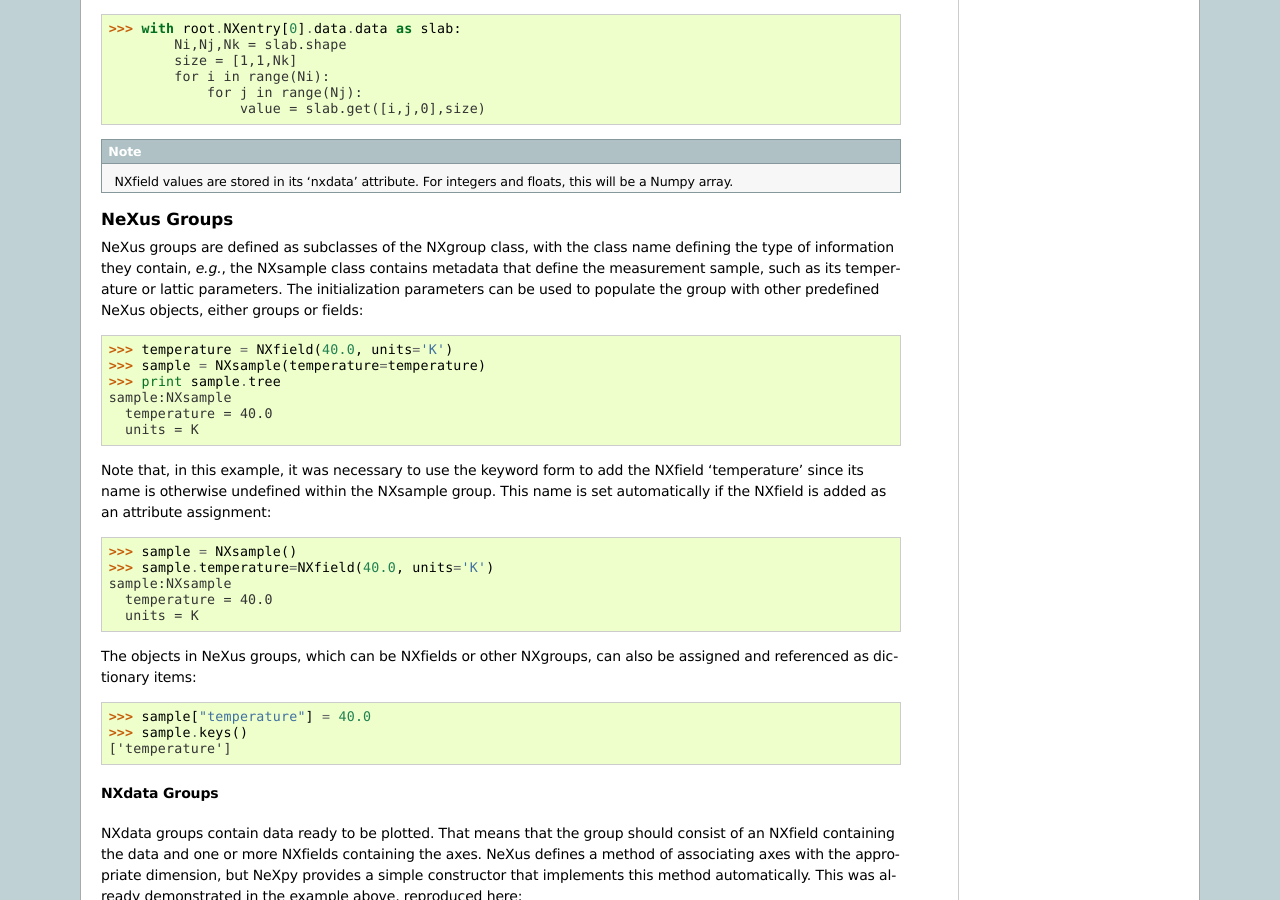
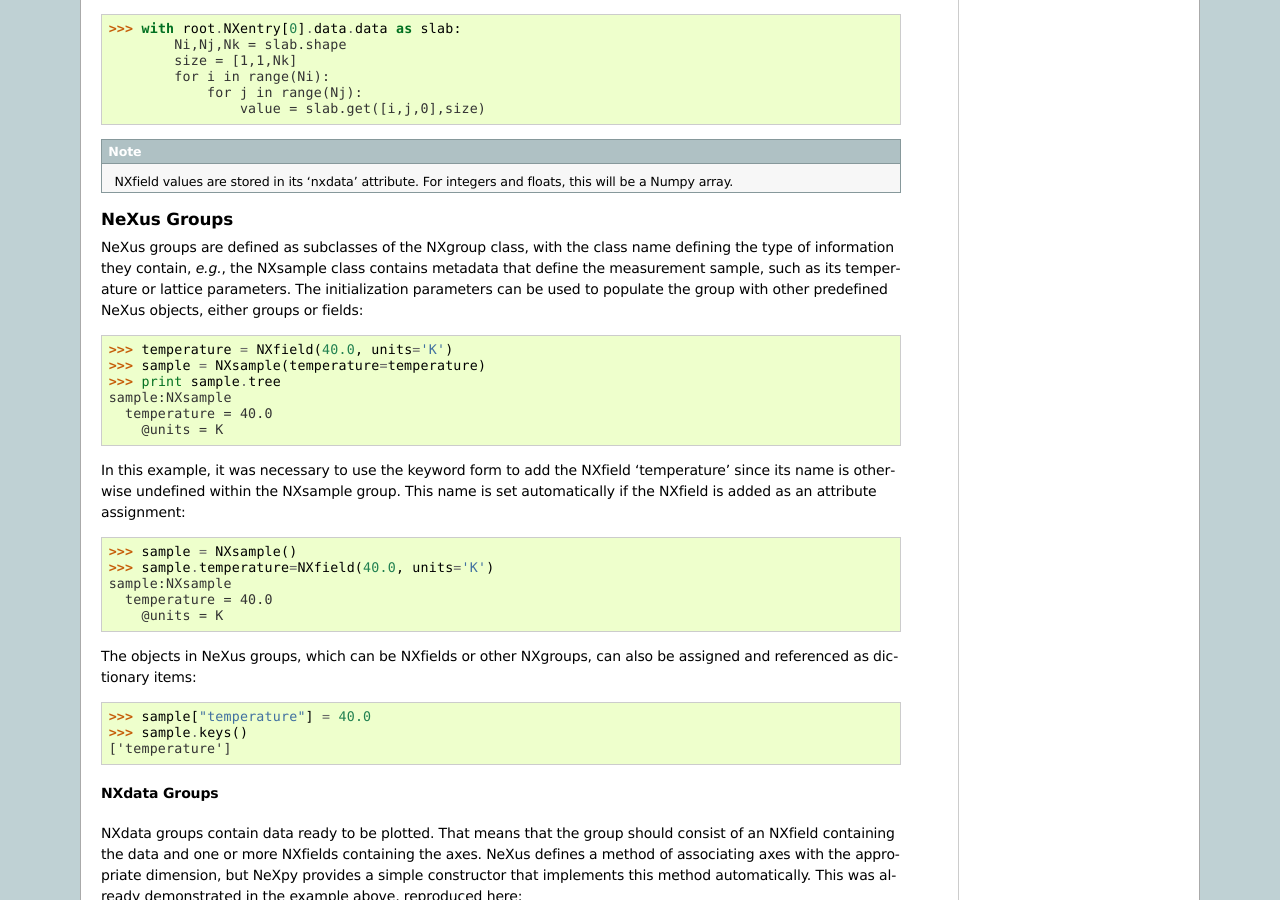
Before and after one commit to nexpy/nexpy, a Sphinx documentation site: the page built from doc/source/pythonshell.rst, in a window 1280 px wide and 900 px high, scrolled down 2249 px. Built offline with Sphinx 7.4.7, drawn with Linux system fonts in a browser that asks for light colours; some of the changed text lies outside the part shown.

Commit message:
Minor documentation corrections

```diff
--- a/doc/source/pythonshell.rst
+++ b/doc/source/pythonshell.rst
@@ -139,7 +139,7 @@ NeXus Groups
 ------------
 NeXus groups are defined as subclasses of the NXgroup class, with the class name defining
 the type of information they contain, *e.g.*, the NXsample class contains metadata that
-define the measurement sample, such as its temperature or lattic parameters. The
+define the measurement sample, such as its temperature or lattice parameters. The
 initialization parameters can be used to populate the group with other predefined NeXus
 objects, either groups or fields::
 
@@ -148,9 +148,9 @@ objects, either groups or fields::
  >>> print sample.tree
  sample:NXsample
    temperature = 40.0
-   units = K
+     @units = K
 
-Note that, in this example, it was necessary to use the keyword form to add the NXfield
+In this example, it was necessary to use the keyword form to add the NXfield
 'temperature' since its name is otherwise undefined within the NXsample group. This name
 is set automatically if the NXfield is added as an attribute assignment::
 
@@ -158,7 +158,7 @@ is set automatically if the NXfield is added as an attribute assignment::
  >>> sample.temperature=NXfield(40.0, units='K')
  sample:NXsample
    temperature = 40.0
-   units = K
+     @units = K
 
 The objects in NeXus groups, which can be NXfields or other NXgroups, can also be
 assigned and referenced as dictionary items::
@@ -215,6 +215,12 @@ determines what should be plotted::
  >>> data.plot()
 
 .. image:: /images/simple-plot.png
+
+Note that the plot method uses the NeXus attributes within the groups to determine
+automatically which NXfield is the signal, what its rank and dimensions are, and which
+NXfields define the plottable axes. The same command will work for one-dimensional or
+two-dimensional data. Using the GUI (see next section), you can plot higher-dimensional
+data as well.
 
 If the data is one-dimensional, it is possible to overplot more than one data set
 using 'over=True'. Conventional Matplotlib keywords can be used to change markers and
```
